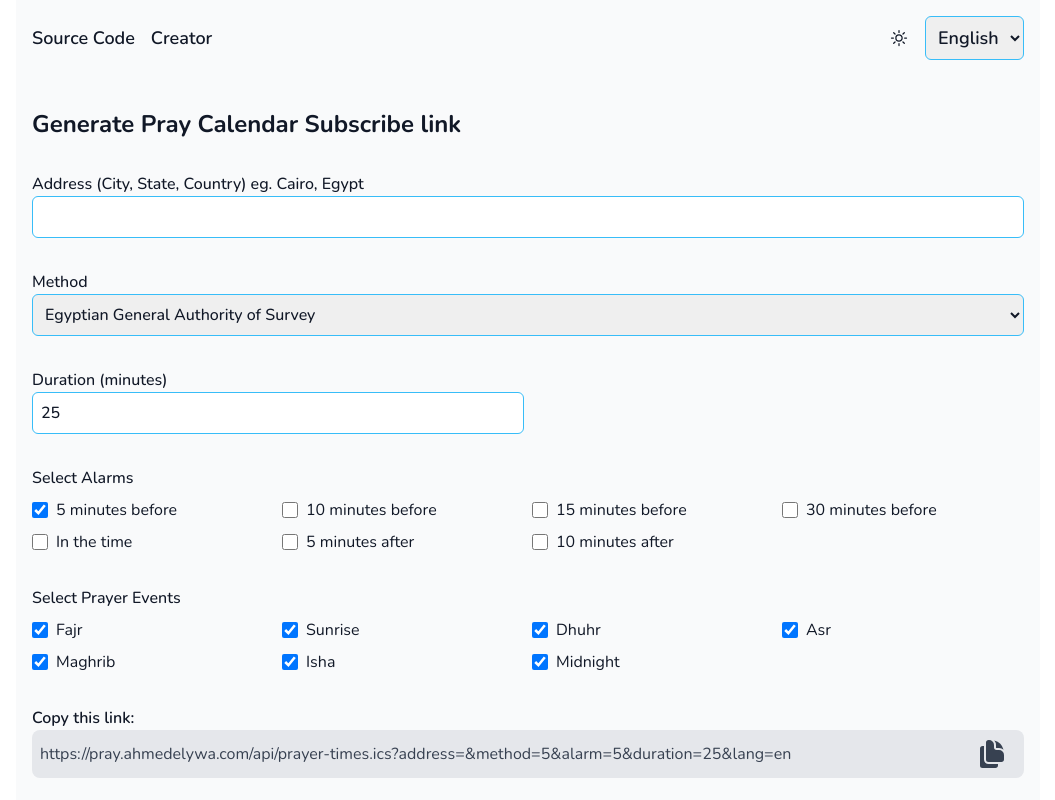
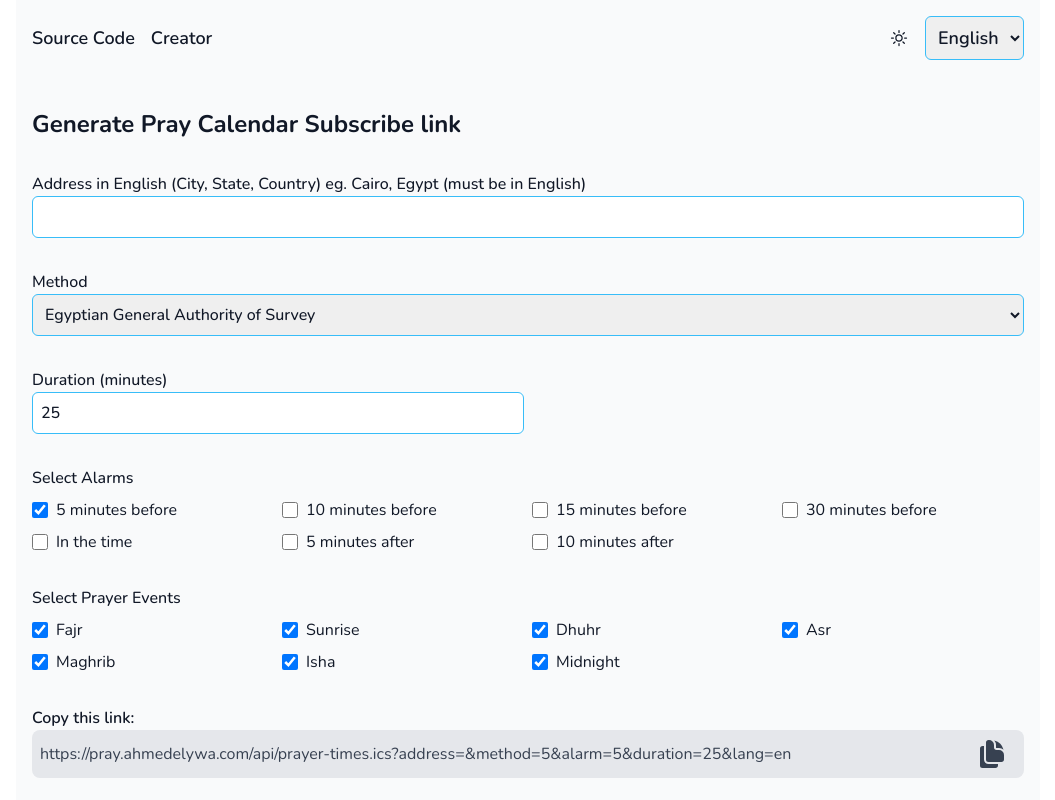
Before and after one commit to AhmedElywa/prayCalendar, a Next.js app: page / in a window 1280 px wide. Shown: the top 800 px of the page, without its empty margins (112-1167 px from the left). Built offline with nearby package versions, Linux system fonts and the light colour scheme.

Commit message:
Update address label with English requirement

```diff
--- a/src/pages/index.tsx
+++ b/src/pages/index.tsx
@@ -8,7 +8,7 @@ type Lang = 'en' | 'ar';
 const translations = {
   en: {
     title: 'Generate Pray Calendar Subscribe link',
-    address: 'Address (City, State, Country) eg. Cairo, Egypt',
+    address: 'Address in English (City, State, Country) eg. Cairo, Egypt (must be in English)',
     method: 'Method',
     duration: 'Duration (minutes)',
     selectAlarms: 'Select Alarms',
@@ -19,7 +19,7 @@ const translations = {
   },
   ar: {
     title: 'إنشاء رابط تقويم الصلاة',
-    address: 'العنوان (المدينة، الولاية، الدولة) مثال: القاهرة، مصر',
+    address: 'العنوان (المدينة، الولاية، الدولة) مثال: Cairo, Egypt (يجب أن يكون الإدخال باللغة الإنجليزية)',
     method: 'طريقة الحساب',
     duration: 'المدة (بالدقائق)',
     selectAlarms: 'اختر التنبيهات',
```
